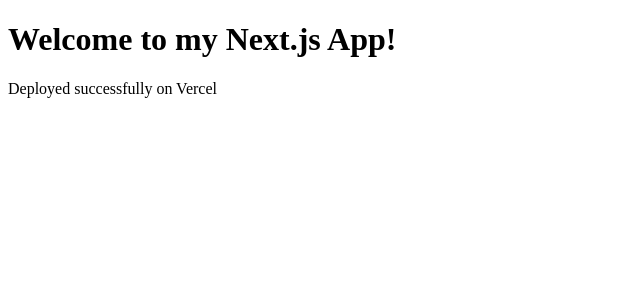
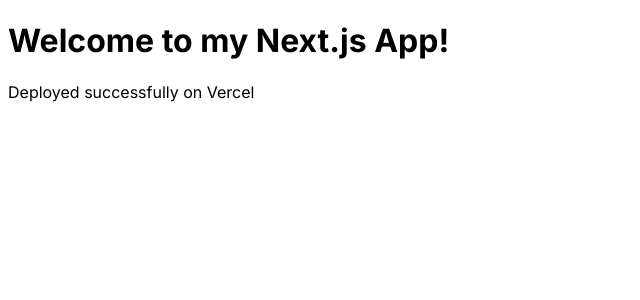
Before and after one commit to Lasithwxn/Custom-Calculator, a Next.js app: page / in a window 1280 px wide. Shown: the top 300 px of the page, without its empty margins (0-640 px from the left). Built offline with nearby package versions, Linux system fonts and the light colour scheme.

Commit message:
Create RootLayout component with metadata
Set up the root layout and metadata for the application.

```diff
--- /dev/null
+++ b/app/layout.tsx
@@ -0,0 +1,21 @@
+import type { Metadata } from "next";
+import { Inter } from "next/font/google"; // Optional: For default font; remove if not needed
+
+const inter = Inter({ subsets: ["latin"] }); // Optional
+
+export const metadata: Metadata = {
+  title: "Custom Calculator",
+  description: "A simple and interactive calculator built with Next.js",
+};
+
+export default function RootLayout({
+  children,
+}: {
+  children: React.ReactNode;
+}) {
+  return (
+    <html lang="en">
+      <body className={inter.className}>{children}</body> {/* Remove inter.className if not using the font */}
+    </html>
+  );
+}
```
